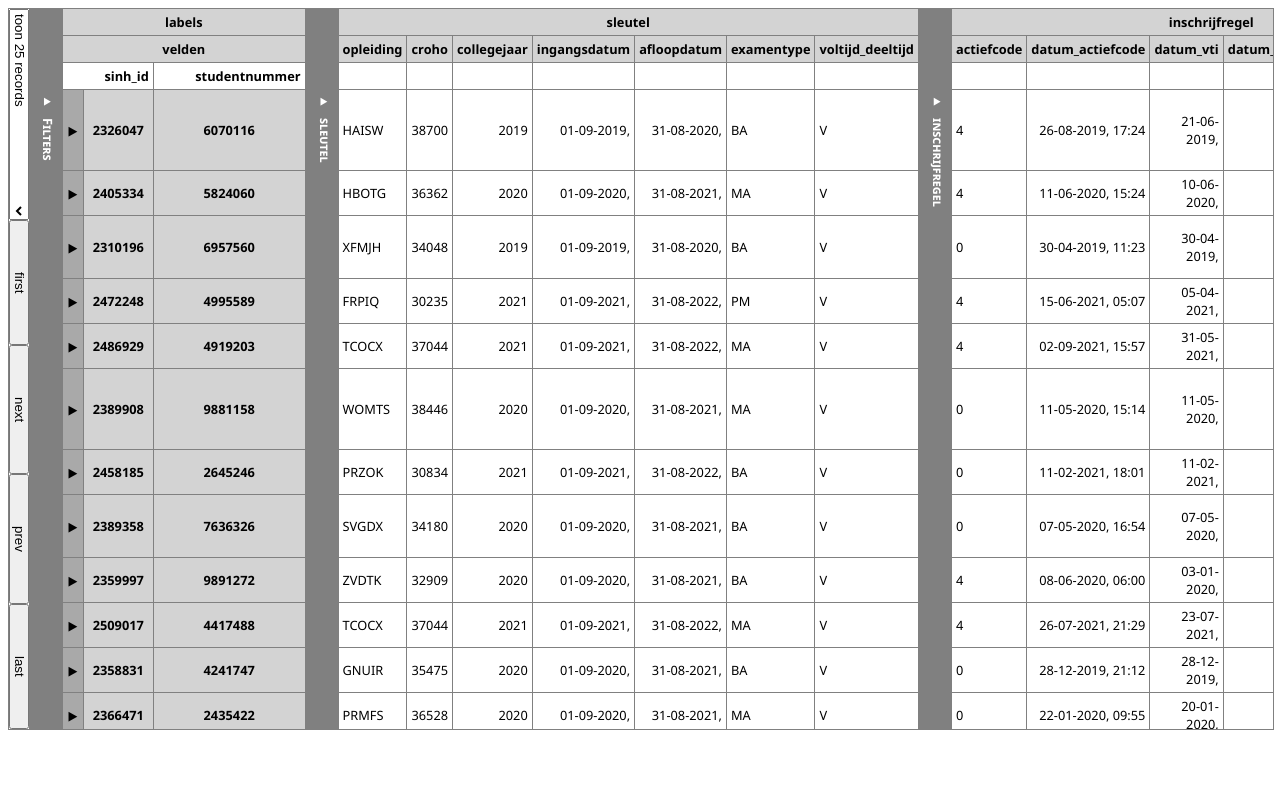
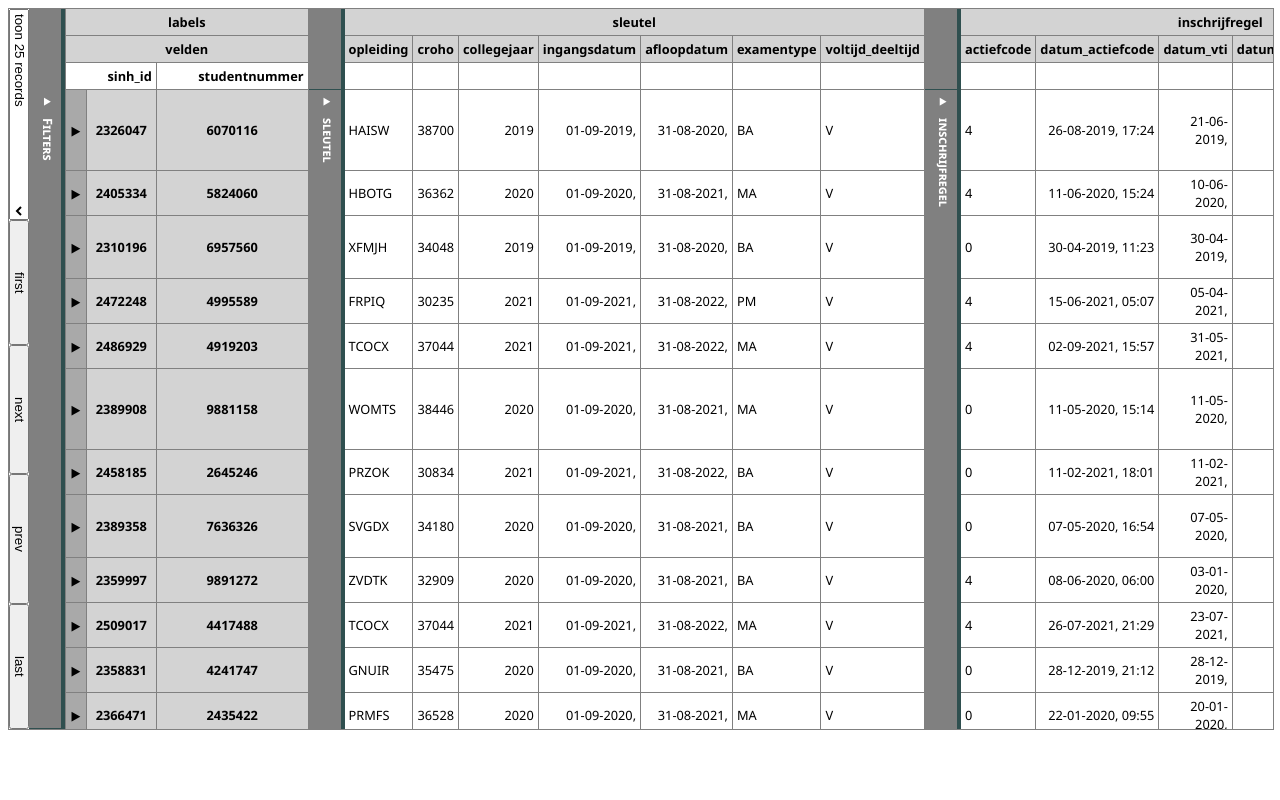
Before and after one commit to uu-asc/moedertabel__explorer, a plain HTML site: page index.html in a window 1280 px wide. Drawn offline with Linux system fonts and the light colour scheme.

Commit message:
Add borders to panels

```diff
--- a/stylesheet.css
+++ b/stylesheet.css
@@ -15,8 +15,8 @@
     font-weight: bold;
     background: gray;
     color: white;
-    border-bottom: 1px solid gray;
-    border-right: 1px solid gray;
+    border-bottom: 1px solid darkslategray;
+    border-right: 4px solid darkslategray;
 }
 
 .moedertabel__explorer .panel span {
@@ -130,8 +130,8 @@
 .moedertabel__explorer__table th,
 .moedertabel__explorer__table td {
     padding: .25rem;
-    border-bottom: 1px solid gray !important;
-    border-right: 1px solid gray !important;
+    border-bottom: 1px solid gray;
+    border-right: 1px solid gray;
 }
 
 /* thead */
```
